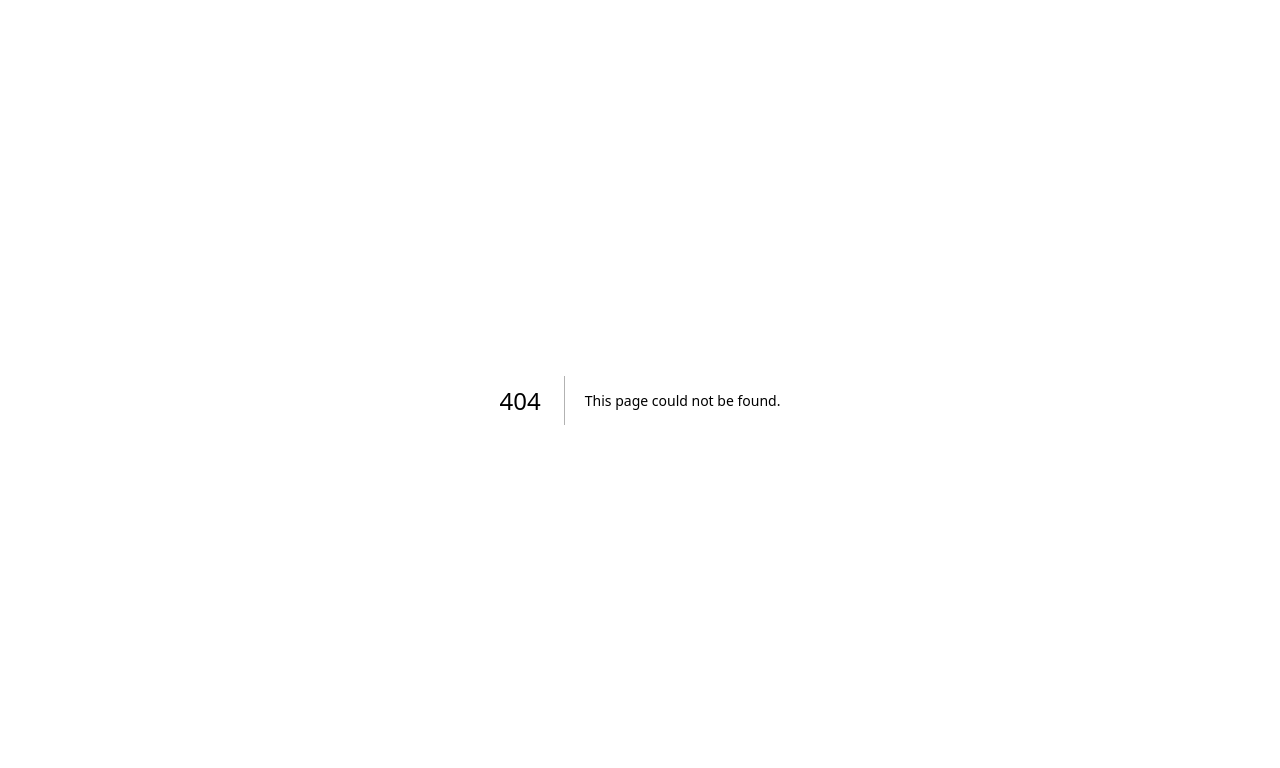
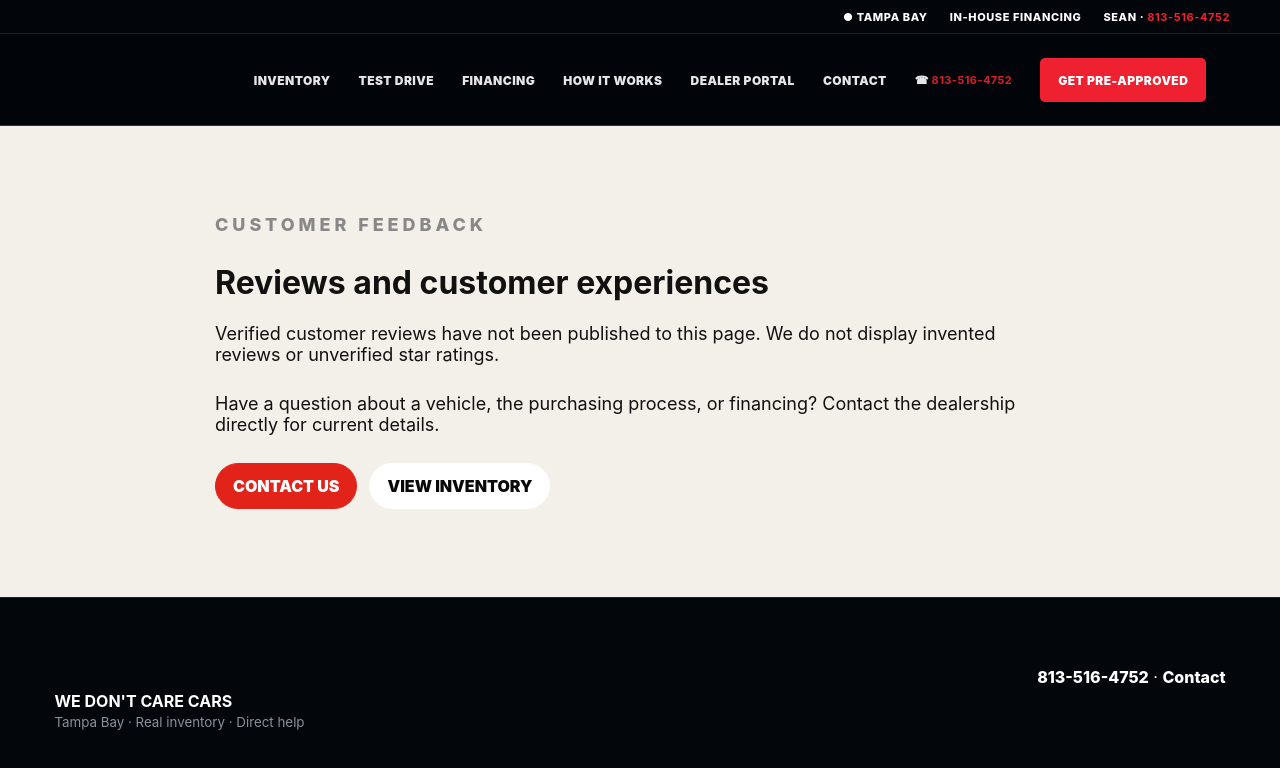
Before and after one commit to OnlyClinton/CPX1, a Next.js app: page /reviews in a window 1280 px wide. Before the commit this address had no page. Shown: the top 768 px of the page. Built offline with nearby package versions, Linux system fonts and the light colour scheme.

Commit message:
fix(wdcc): add truthful public route recovery and inventory safety regression

```diff
--- /dev/null
+++ b/app/reviews/page.tsx
@@ -0,0 +1,12 @@
+import Link from "next/link";
+import { Footer, Header } from "../components";
+
+export default function ReviewsPage() {
+  return <><Header/><main className="section light"><div className="wrap leadPage">
+    <p className="eyebrow muted">CUSTOMER FEEDBACK</p>
+    <h1>Reviews and customer experiences</h1>
+    <p>Verified customer reviews have not been published to this page. We do not display invented reviews or unverified star ratings.</p>
+    <p>Have a question about a vehicle, the purchasing process, or financing? Contact the dealership directly for current details.</p>
+    <div className="actions"><Link className="cta red" href="/contact?source=reviews">CONTACT US</Link><Link className="cta" href="/inventory">VIEW INVENTORY</Link></div>
+  </div></main><Footer/></>;
+}
```
